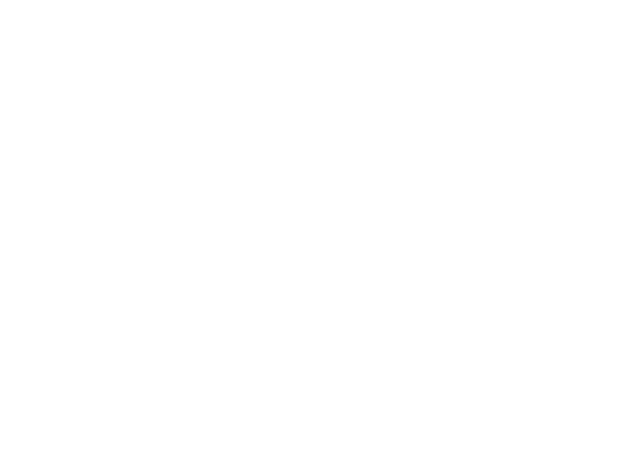
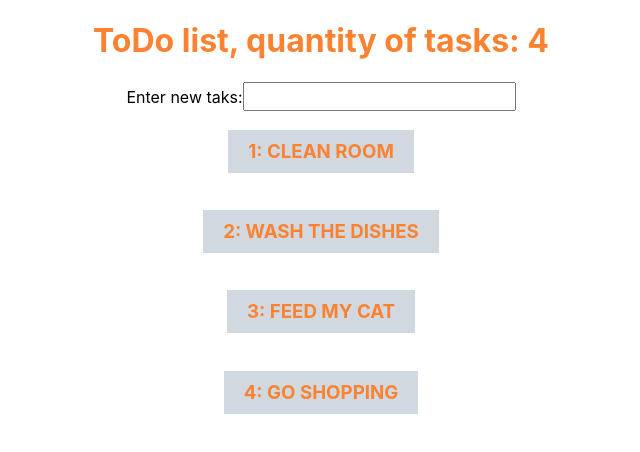
Before and after one commit to RafalPijet/tests-react-to, a React app: page / in a window 1280 px wide. Shown: the whole page, without its empty margins (319-959 px from the left). Built offline with nearby package versions, Linux system fonts and the light colour scheme.

Commit message:
Add all functionality

```diff
--- a/src/components/Todo.css
+++ b/src/components/Todo.css
@@ -1,7 +1,13 @@
+.box {
+    display: flex;
+    justify-content: center;
+}
+
 .Todo {
     color: #fa8231;
     text-transform: uppercase;
     cursor: grabbing;
     padding: 10px 20px;
     background-color: #d1d8e0;
+    width: fit-content;
 }
--- a/src/components/Todo.js
+++ b/src/components/Todo.js
@@ -0,0 +1,17 @@
+import React from "react";
+import PropTypes from "prop-types";
+import "./Todo.css";
+
+const Todo = props => (
+    <div className="box">
+        <h3 className="Todo" onClick={() => props.remove(props.id)}>{`${props.id}: ${props.content}`}</h3>
+    </div>
+);
+
+Todo.propTypes = {
+    id: PropTypes.number.isRequired,
+    content: PropTypes.string.isRequired,
+    remove: PropTypes.func
+};
+
+export default Todo;
--- a/src/components/TodoForm.js
+++ b/src/components/TodoForm.js
@@ -0,0 +1,18 @@
+import React from "react";
+import PropTypes from "prop-types";
+import "./TodoForm.css";
+
+const TodoForm = props => (
+    <form onSubmit={event => event.preventDefault()}>
+        <label htmlFor="taskInput">Enter new taks:</label>
+        <input className="Input" type="text" id="taskInput"
+               onKeyUp={event => props.takeName(event)}
+               onBlur={event => event.target.value = ""}/>
+    </form>
+);
+
+TodoForm.propTypes = {
+    takeName: PropTypes.func.isRequired
+};
+
+export default TodoForm;
--- a/src/containers/App.js
+++ b/src/containers/App.js
@@ -1,14 +1,72 @@
 import React from 'react';
 import '../App.css';
+import Title from "../components/Title";
+import TodoForm from "../components/TodoForm";
+import TodoList from "../containers/TodoList";
+import tasks from "../data/tasks";
+import colors from "../data/colors";
 
 class App extends React.Component {
-  render() {
-    return (
-        <div className="App">
+    constructor() {
+        super();
+        this.state = {
+            tasks: tasks,
+            colors: colors,
+            colorIndex: 0,
+            selectedColor: ''
+        }
+    }
 
-        </div>
-    );
-  }
+    componentDidMount() {
+        this.colorChange();
+    }
+
+    takeName = (event) => {
+        if (event.keyCode === 13) {
+            let {tasks} = this.state;
+            let tasksList = Array.from(tasks);
+            let newTask = {
+                id: tasks.length + 1,
+                text: event.target.value
+            };
+            tasksList.push(newTask);
+            this.setState({tasks: tasksList});
+        }
+    };
+
+    colorChange = () => {
+        setInterval(() => {
+            const {colorIndex, colors} = this.state;
+            colorIndex >= 5 ? this.setState({
+                colorIndex: 0,
+                selectedColor: "#000"
+            }) : this.setState({
+                colorIndex: colorIndex + 1,
+                selectedColor: colors[colorIndex].color
+            });
+
+        }, 1000)
+    };
+
+    removeTask = id => {
+        let {tasks} = this.state;
+        let tasksList = tasks.filter(task => task.id !== id);
+        this.setState({
+            tasks: tasksList
+        });
+    };
+
+    render() {
+        const {tasks} = this.state;
+        return (
+            <div className="App">
+                <Title info={`ToDo list, quantity of tasks: ${tasks.length}`}
+                       color={this.state.selectedColor}/>
+                <TodoForm takeName={this.takeName}/>
+                <TodoList tasks={this.state.tasks} remove={this.removeTask}/>
+            </div>
+        );
+    }
 }
 
 export default App;
--- a/src/containers/TodoList.js
+++ b/src/containers/TodoList.js
@@ -0,0 +1,18 @@
+import React from "react";
+import PropTypes from "prop-types";
+import Todo from "../components/Todo";
+
+const TodoList = props => (
+  <div>
+      {props.tasks.map(task =>
+          <Todo key={task.id} id={task.id} content={task.text} remove={props.remove}/>
+      )}
+  </div>
+);
+
+TodoList.propTypes = {
+    tasks: PropTypes.array.isRequired,
+    remove: PropTypes.func
+};
+
+export default TodoList;
```
Also changed, not shown: src/components/ChangeButton.css (deleted, +0 -11 lines), src/components/Title.js (+11 -0 lines), src/components/ChangeButton.js (deleted), src/components/TodoForm.css (line endings or trailing spaces).
